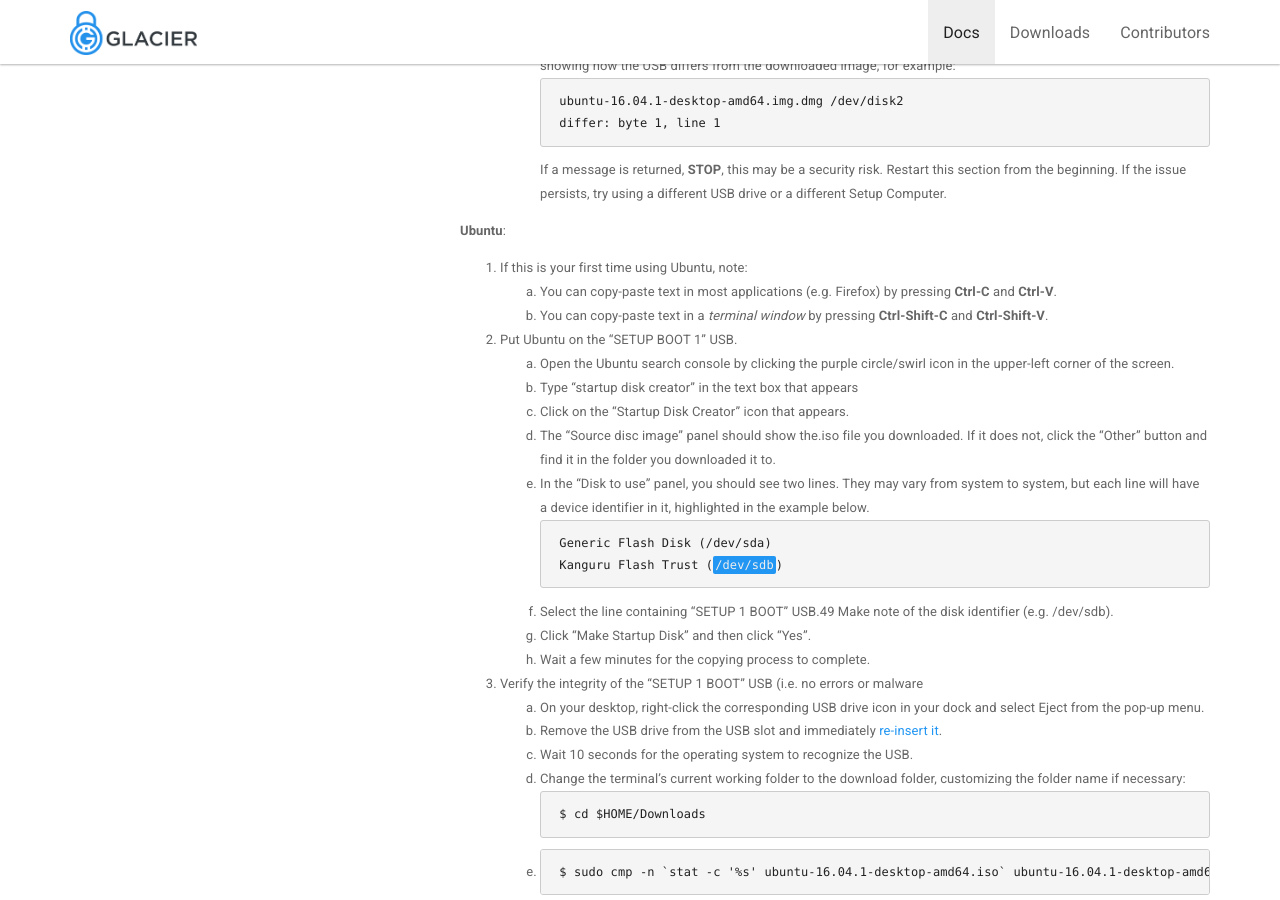
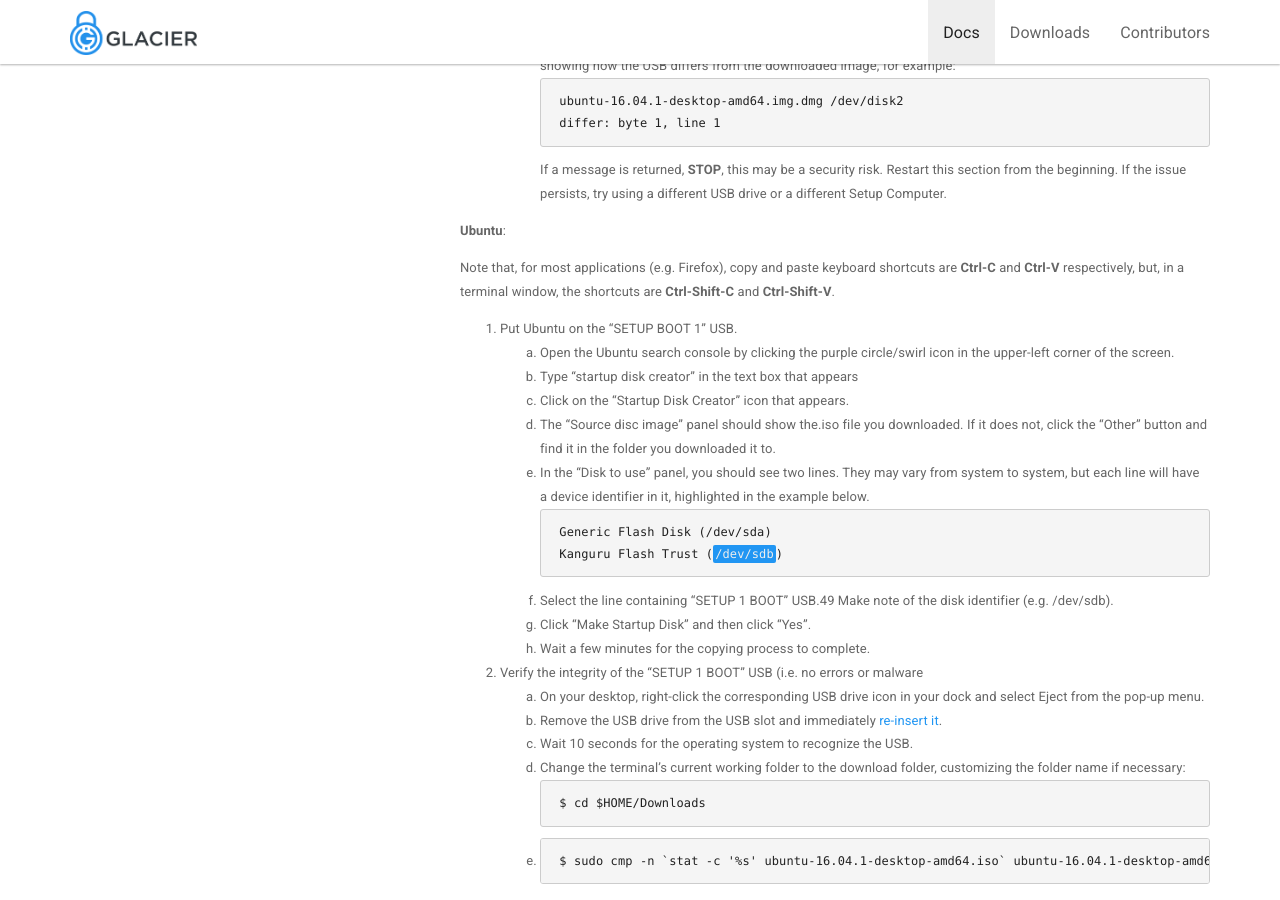
Before and after one commit to GlacierProtocol/glacierprotocol.github.io, a Jekyll site: the page built from _docs/setup/create-boot-usb.md, in a window 1280 px wide and 900 px high, scrolled down 3616 px. Built offline with Jekyll 4.4.1, drawn with Linux system fonts in a browser that asks for light colours; nearby versions of some CDN libraries.

Commit message:
Number removed - statement is a note, not a sequential operation

```diff
--- a/_docs/setup/create-boot-usb.md
+++ b/_docs/setup/create-boot-usb.md
@@ -191,12 +191,12 @@ malware infection.
         Setup Computer.
 
 **Ubuntu**:
-1. If this is your first time using Ubuntu, note:
-    1. You can copy-paste text in most applications (e.g. Firefox) by
-    pressing **Ctrl-C** and **Ctrl-V**.
-    2. You can copy-paste text in a *terminal window* by pressing
-    **Ctrl-Shift-C** and **Ctrl-Shift-V**.
-2. Put Ubuntu on the "SETUP BOOT 1" USB.
+
+Note that, for most applications (e.g. Firefox), copy and paste keyboard shortcuts are
+**Ctrl-C** and **Ctrl-V** respectively, but, in a terminal window, the shortcuts are
+**Ctrl-Shift-C** and **Ctrl-Shift-V**.
+
+1. Put Ubuntu on the "SETUP BOOT 1" USB.
     1. Open the Ubuntu search console by clicking the purple
     circle/swirl icon in the upper-left corner of the screen.
     2. Type "startup disk creator" in the text box that appears
```
Also changed, not shown: other parts of _docs/setup/create-boot-usb.md (+1 -1 lines).
